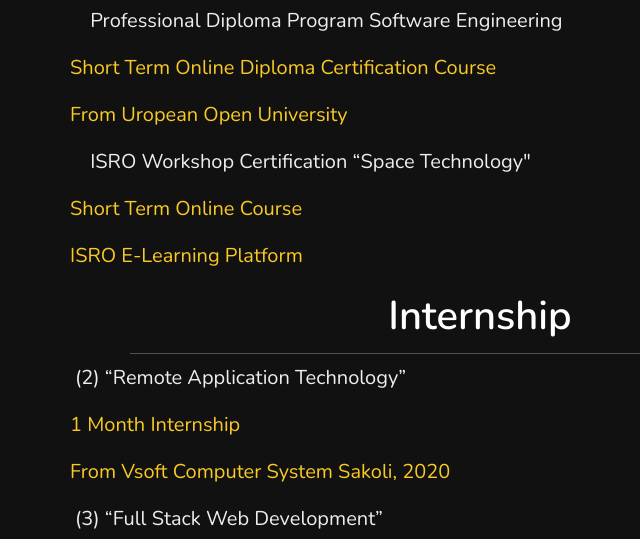
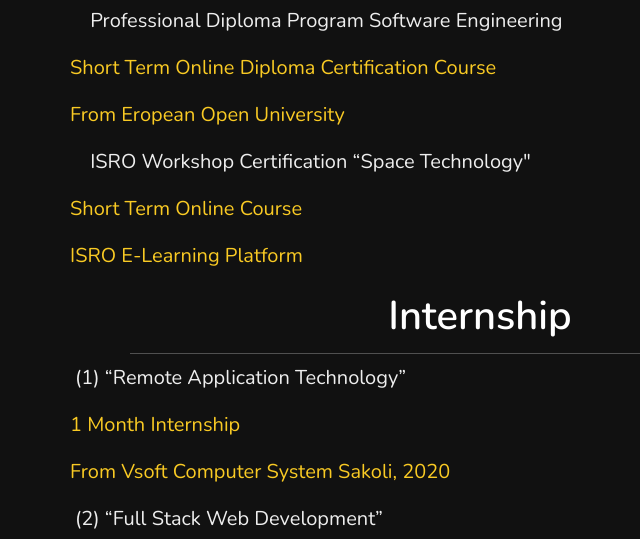
Before and after one commit to sappupachare/sappupachare.github.io, a plain HTML site: page index.html in a window 1280 px wide. Shown: the part 2662-3201 px from the top of the page, 360-1000 px from the left. Drawn offline with nearby package versions, Linux system fonts and the light colour scheme.

Commit message:
Update index.html

```diff
--- a/index.html
+++ b/index.html
@@ -129,15 +129,15 @@
 		<h3>On KEC International pvt. Ltd. Nagpur, 2018 </h3>
 <h3><span> Professional Diploma Program Software Engineering</span></h3>
 <h3> short term online diploma certification course </h3>
-		<h3>From uropean Open University </h3>
+		<h3>From Eropean Open University </h3>
 <h3><span> ISRO Workshop Certification “Space Technology" </span></h3>
 <h3>Short term online course </h3>
 <h3>ISRO E-learning Platform </h3>
 <h1 class="heading"> Internship </h1>
-		<h3> <span>(2) “Remote Application Technology”</span></h3>
+		<h3> <span>(1) “Remote Application Technology”</span></h3>
 		<h3>1 month Internship</h3>
 		<h3>From Vsoft Computer System Sakoli, 2020</h3>
-		<h3> <span>(3) “Full Stack Web Development”</span></h3>
+		<h3> <span>(2) “Full Stack Web Development”</span></h3>
 		<h3>15 Day's Internship</h3>
 		<h3>Front End :- <span>HTML, CSS, JavaScript</span></h3>
 		<h3>Back End :- <span>Php, MySQL </span></h3>
```
